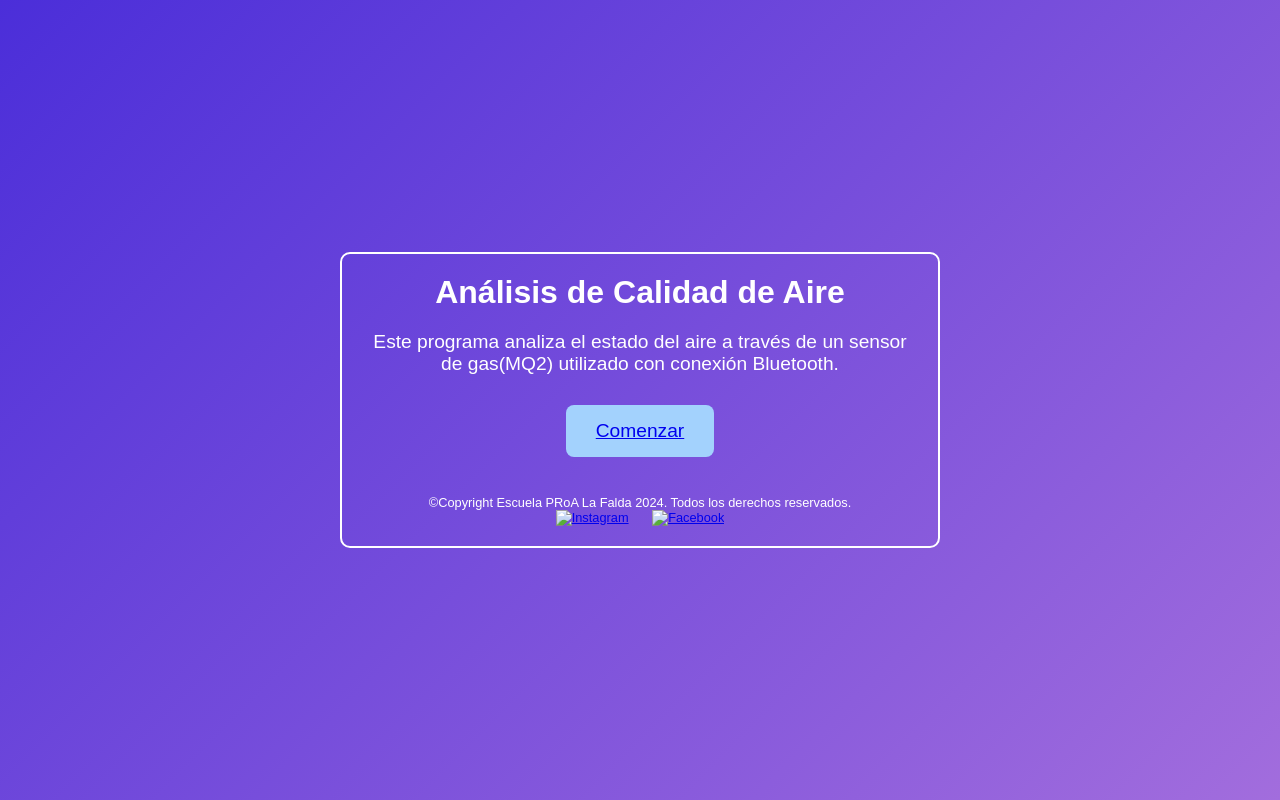
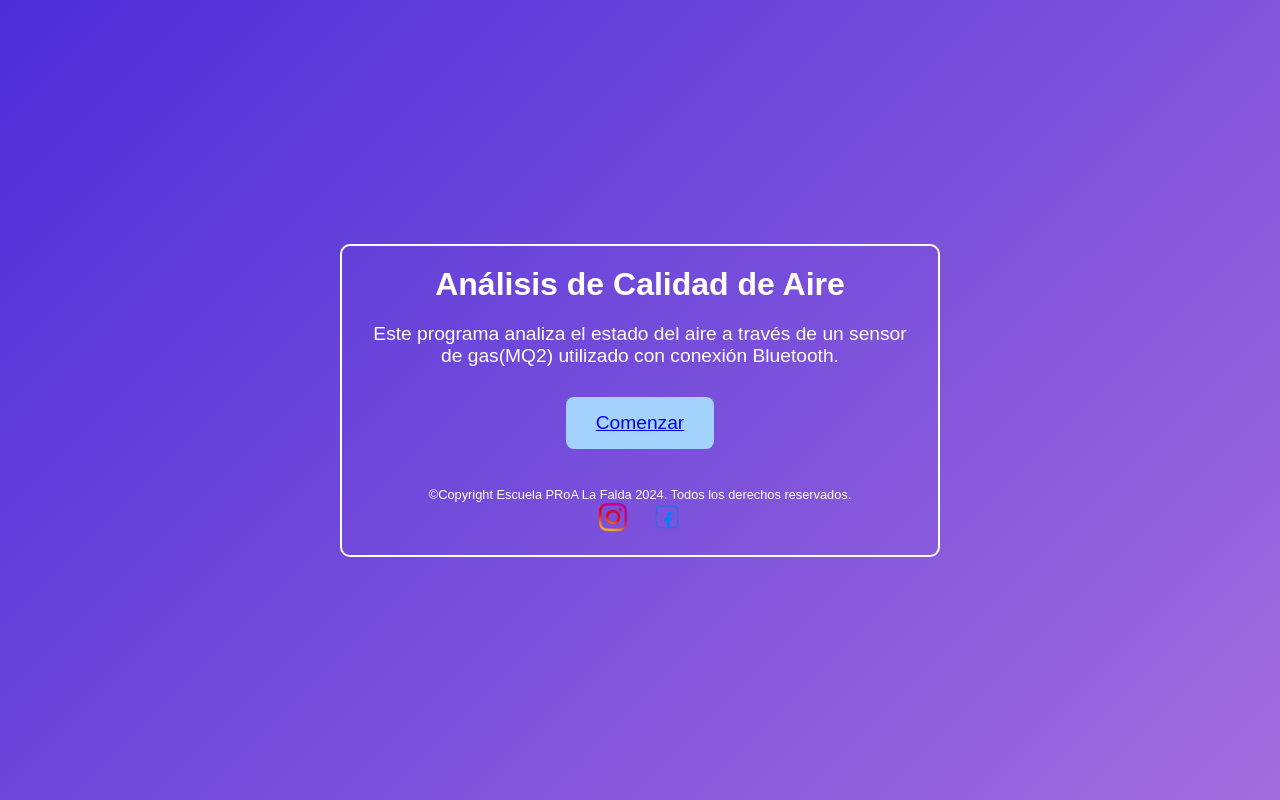
Before and after one commit to ayrton-godoy/proyectoroboticaLA_725, a website: page index.html in a window 1280 px wide. Drawn offline with Linux system fonts and the light colour scheme.

Commit message:
imagenes

```diff
--- a/index.html
+++ b/index.html
@@ -19,8 +19,8 @@
         <footer>
             ©Copyright Escuela PRoA La Falda 2024. Todos los derechos reservados.
             <div class="social-icons">
-                <a href="https://www.instagram.com/proa_lafalda/"><img src="img/instagram-icon.png.png" alt="Instagram"></a>
-                <a href="https://www.facebook.com/proalafalda/"><img src="img/facebook-icon.png.png" alt="Facebook"></a>
+                <a href="https://www.instagram.com/proa_lafalda/"><img src="img/instagram-icon.png" alt="Instagram"></a>
+                <a href="https://www.facebook.com/proalafalda/"><img src="img/facebook-icon.png" alt="Facebook"></a>
             </div>
         </footer>
     </div>
```
Also changed, not shown: img/flecharetroseso.png (renamed from img/flecharetroseso.png.png).
